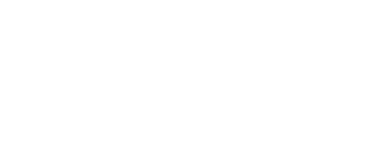
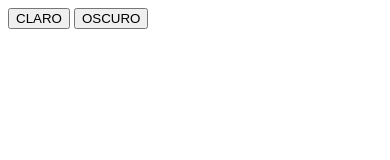
Before and after one commit to alejgarciarodriguez/PhoneGap-HammerJS, a plain HTML site: page platforms/browser/www/index.html in a window 390 px wide. Drawn offline with Linux system fonts and the light colour scheme.

Commit message:
css añadido

```diff
--- a/platforms/browser/www/index.html
+++ b/platforms/browser/www/index.html
@@ -4,8 +4,11 @@
         <meta charset="utf-8">
         <meta name="viewport" content="initial-scale=1, maximum-scale=1, user-scalable=no, width=device-width">
         <title>Blank App</title>
+        <link rel="stylesheet" type="text/css" href="css/gestures.css">
     </head>
     <body>
+        <button id="claro">CLARO</button>
+        <button id="oscuro">OSCURO</button>
         <script type="text/javascript" src="cordova.js"></script>
     </body>
 </html>
```
